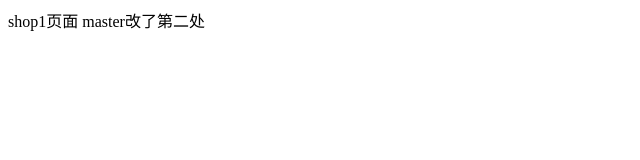
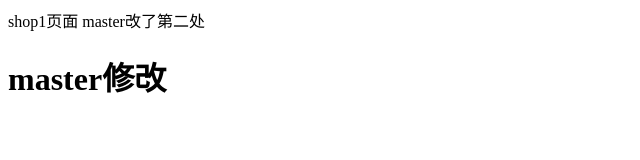
Before and after one commit to lzx1102/lzx1102.github.io, a plain HTML site: page shop1.html in a window 1280 px wide. Shown: the whole page, without its empty margins (0-640 px from the left). Drawn offline with Linux system fonts and the light colour scheme.

Commit message:
master第三次修改

```diff
--- a/shop1.html
+++ b/shop1.html
@@ -8,6 +8,7 @@
 <body>
     <div>
         shop1页面   master改了第二处
+        <h1>master修改</h1>
     </div>
 </body>
 </html>
```
Also changed, not shown: shop.html (+1 -0 lines).
